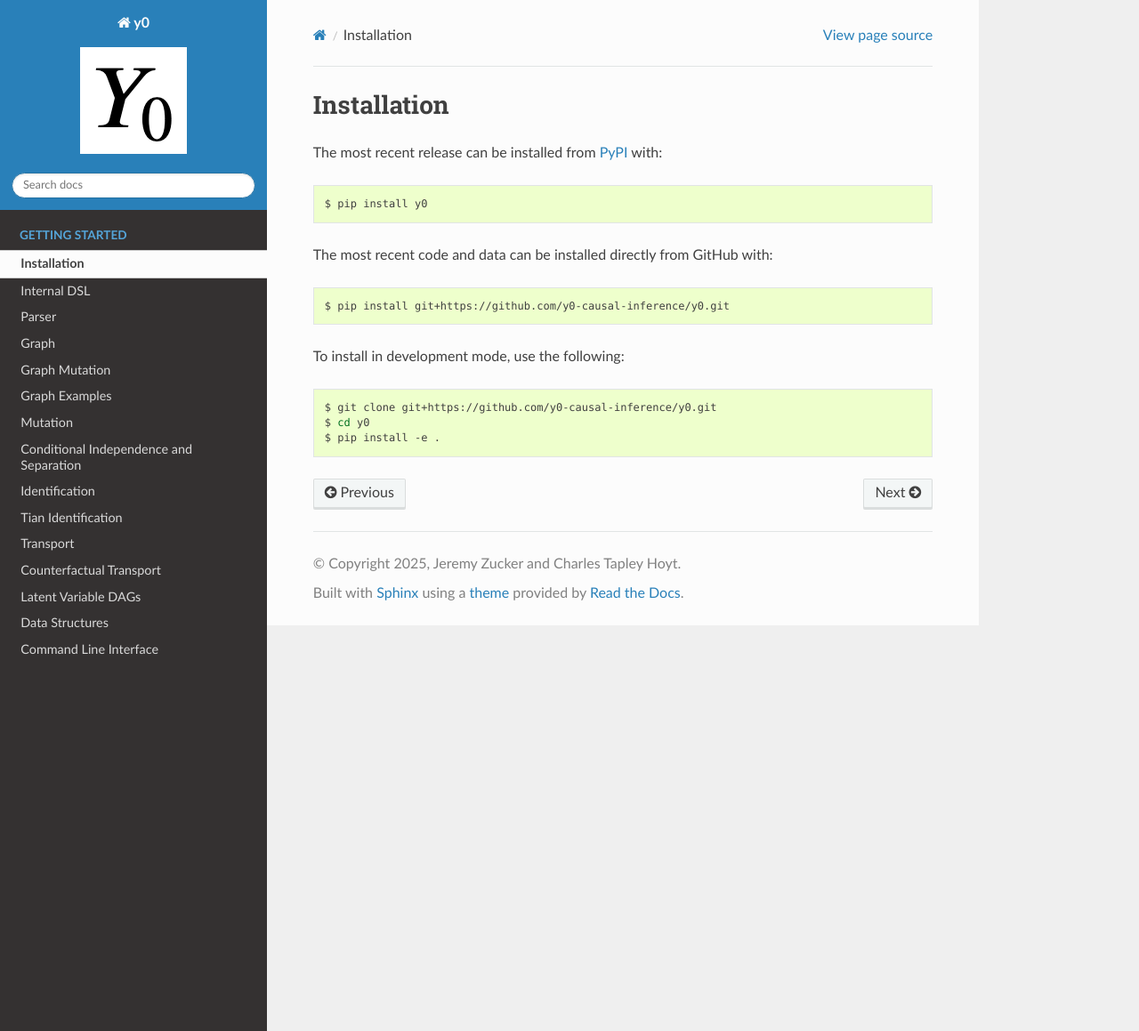
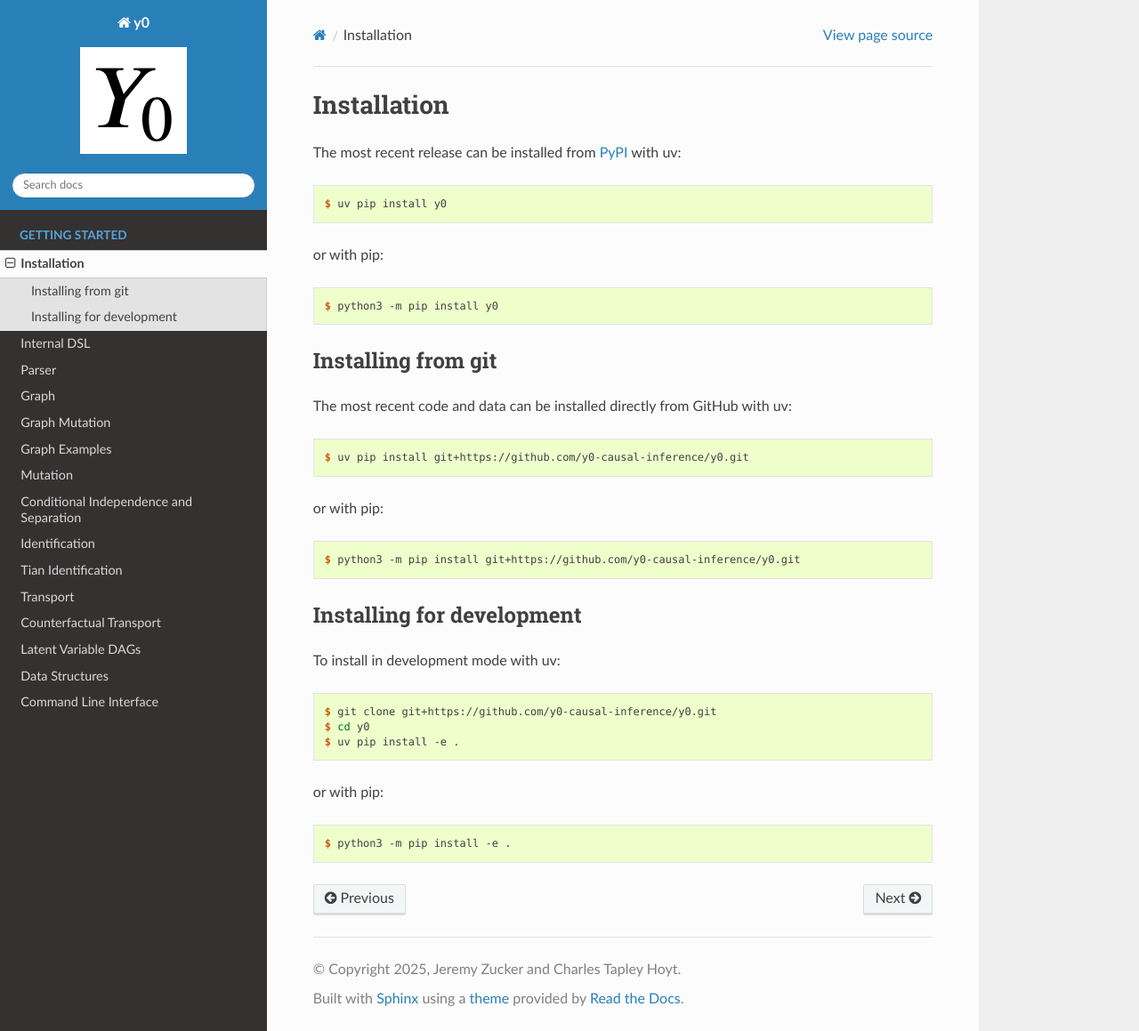
Before and after one commit to y0-causal-inference/y0, a Sphinx documentation site: the page built from docs/source/installation.rst, in a window 1280 px wide and 1159 px high. Shown: the whole window at 89% size. Built offline with Sphinx 7.4.7 and the Read the Docs theme 3.1.0, drawn with Linux system fonts in a browser that asks for light colours.

```diff
--- a/docs/source/conf.py
+++ b/docs/source/conf.py
@@ -1,15 +1,13 @@
-"""
-Configuration file for the Sphinx documentation builder.
+"""Configuration file for the Sphinx documentation builder.
 
-This file does only contain a selection of the most common options. For a
-full list see the documentation:
-http://www.sphinx-doc.org/en/master/config
+This file does only contain a selection of the most common options. For a full list see
+the documentation: http://www.sphinx-doc.org/en/master/config
 
 -- Path setup --------------------------------------------------------------
 
-If extensions (or modules to document with autodoc) are in another directory,
-add these directories to ``sys.path`` here. If the directory is relative to the
-documentation root, use ``os.path.abspath`` to make it absolute, like shown here.
+If extensions (or modules to document with autodoc) are in another directory, add these
+directories to ``sys.path`` here. If the directory is relative to the documentation
+root, use ``os.path.abspath`` to make it absolute, like shown here.
 """
 
 import os
@@ -36,7 +34,7 @@ parsed_version = re.match(
 version = parsed_version.expand(r"\g<major>.\g<minor>.\g<patch>")
 
 if parsed_version.group("release"):
-    tags.add("prerelease")  # noqa: F821
+    tags.add("prerelease")  # noqa:F821
 
 
 # See https://about.readthedocs.com/blog/2024/07/addons-by-default/
@@ -257,3 +255,6 @@ autodoc_member_order = "bysource"
 
 todo_include_todos = True
 todo_emit_warnings = True
+
+# Output SVG inheritance diagrams
+graphviz_output_format = "svg"
--- a/docs/source/installation.rst
+++ b/docs/source/installation.rst
@@ -1,22 +1,47 @@
 Installation
 ============
-The most recent release can be installed from
-`PyPI <https://pypi.org/project/y0>`_ with:
 
-.. code-block:: shell
+The most recent release can be installed from `PyPI <https://pypi.org/project/y0>`_ with
+uv:
 
-    $ pip install y0
+.. code-block:: console
 
-The most recent code and data can be installed directly from GitHub with:
+    $ uv pip install y0
 
-.. code-block:: shell
+or with pip:
 
-    $ pip install git+https://github.com/y0-causal-inference/y0.git
+.. code-block:: console
 
-To install in development mode, use the following:
+    $ python3 -m pip install y0
 
-.. code-block:: shell
+Installing from git
+-------------------
+
+The most recent code and data can be installed directly from GitHub with uv:
+
+.. code-block:: console
+
+    $ uv pip install git+https://github.com/y0-causal-inference/y0.git
+
+or with pip:
+
+.. code-block:: console
+
+    $ python3 -m pip install git+https://github.com/y0-causal-inference/y0.git
+
+Installing for development
+--------------------------
+
+To install in development mode with uv:
+
+.. code-block:: console
 
     $ git clone git+https://github.com/y0-causal-inference/y0.git
     $ cd y0
-    $ pip install -e .
+    $ uv pip install -e .
+
+or with pip:
+
+.. code-block:: console
+
+    $ python3 -m pip install -e .
```
Also changed, not shown: README.md (+151 -131 lines), docs/source/cli.rst (+4 -4 lines), docs/source/index.rst (+21 -20 lines), pyproject.toml (+59 -41 lines), .cruft.json, .github/CODE_OF_CONDUCT.md, .github/CONTRIBUTING.md, .github/PULL_REQUEST_TEMPLATE.md (added), .readthedocs.yml, 7 other files.
